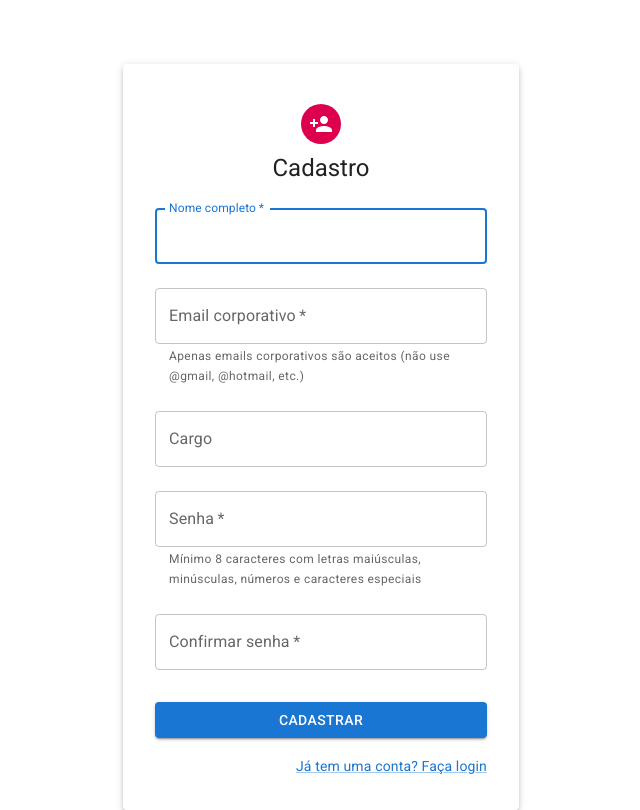
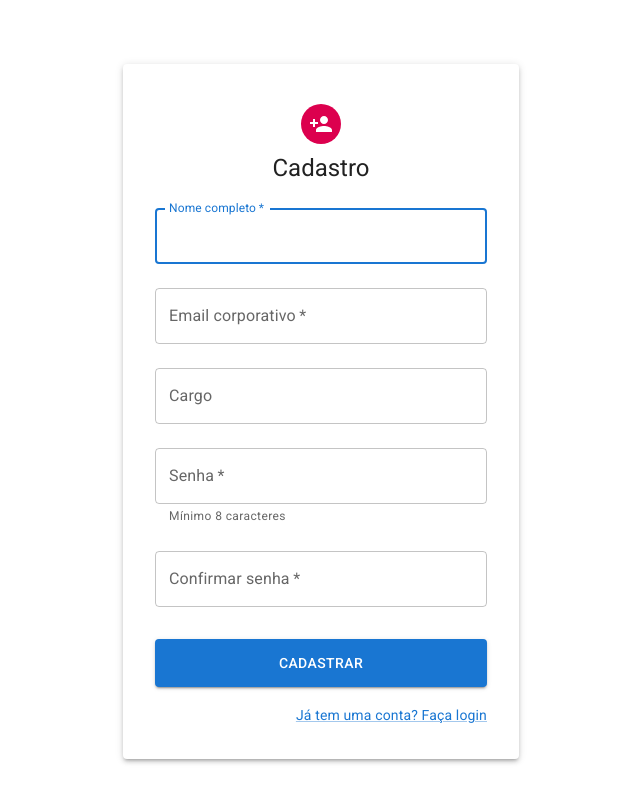
Before and after one commit to RiqueAlvess/vitalis, a React (Create React App) app in the folder vitalis-care/frontend/: page /register in a window 1280 px wide. Shown: the whole page, without its empty margins (319-959 px from the left). Built offline with nearby package versions, Linux system fonts and the light colour scheme.

Commit message:
Update Register.js

```diff
--- a/vitalis-care/frontend/src/pages/Register.js
+++ b/vitalis-care/frontend/src/pages/Register.js
@@ -14,7 +14,7 @@ import {
 } from '@mui/material';
 import { PersonAdd as PersonAddIcon } from '@mui/icons-material';
 import { Link as RouterLink, useNavigate } from 'react-router-dom';
-import axios from 'axios';
+import { authService } from '../services/api';
 
 function Register({ setIsAuthenticated, setUser }) {
   const [formData, setFormData] = useState({
@@ -22,7 +22,7 @@ function Register({ setIsAuthenticated, setUser }) {
     email: '',
     senha: '',
     confirmSenha: '',
-    cargo: '',
+    cargo: ''
   });
   const [error, setError] = useState('');
   const [loading, setLoading] = useState(false);
@@ -30,105 +30,66 @@ function Register({ setIsAuthenticated, setUser }) {
 
   const { nome, email, senha, confirmSenha, cargo } = formData;
 
-  const onChange = (e) => {
+  const handleChange = (e) => {
     setFormData({ ...formData, [e.target.name]: e.target.value });
   };
 
-  // Validação de senha com suporte a pontos
-  const isValidPassword = (password) => {
-    // Pelo menos 8 caracteres, 1 letra maiúscula, 1 minúscula, 1 número e 1 caractere especial (incluindo .)
-    const regex = /^(?=.*[a-z])(?=.*[A-Z])(?=.*\d)(?=.*[^\da-zA-Z]).{8,}$/;
-    return regex.test(password);
-  };
+  const handleSubmit = async (e) => {
+    e.preventDefault();
 
-  const onSubmit = async (e) => {
-    e.preventDefault();
-    setError('');
-
-    // Validar campos
+    // Validações básicas
     if (!nome || !email || !senha || !confirmSenha) {
       setError('Preencha todos os campos obrigatórios');
       return;
     }
 
-    // Verificar senhas
     if (senha !== confirmSenha) {
       setError('As senhas não conferem');
       return;
     }
 
-    // Validar formato de senha
-    if (!isValidPassword(senha)) {
-      setError('A senha deve ter no mínimo 8 caracteres, incluindo letras maiúsculas, minúsculas, números e ao menos um caractere especial');
+    // Pelo menos 8 caracteres
+    if (senha.length < 8) {
+      setError('A senha deve ter no mínimo 8 caracteres');
       return;
     }
 
     setLoading(true);
+    setError('');
 
-    try {
-      const res = await axios.post('/api/auth/register', {
+    const result = await authService.register({
       nome,
       email,
       senha,
       cargo
     });
 
-      if (res.data && res.data.token) {
-        // Salvar token
-        localStorage.setItem('token', res.data.token);
-
-        // Configurar cabeçalho para requisições futuras
-        axios.defaults.headers.common['Authorization'] = `Bearer ${res.data.token}`;
-
-        // Atualizar estado
-        setUser(res.data.user);
+    if (result.success) {
+      setUser(result.user);
       setIsAuthenticated(true);
-
-        // Redirecionar
       navigate('/');
     } else {
-        setError('Resposta inválida do servidor');
+      setError(result.message);
     }
-    } catch (err) {
-      console.error('Erro ao registrar:', err);
-      setError(err.response?.data?.message || 'Erro ao registrar. Tente novamente.');
-    } finally {
+
     setLoading(false);
-    }
   };
 
   return (
     <Container component="main" maxWidth="xs">
-      <Box
-        sx={{
-          marginTop: 8,
-          display: 'flex',
-          flexDirection: 'column',
-          alignItems: 'center',
-        }}
-      >
-        <Paper
-          elevation={3}
-          sx={{
-            padding: 4,
-            width: '100%',
-            display: 'flex',
-            flexDirection: 'column',
-            alignItems: 'center',
-          }}
-        >
+      <Box sx={{ mt: 8, display: 'flex', flexDirection: 'column', alignItems: 'center' }}>
+        <Paper sx={{ p: 4, width: '100%', display: 'flex', flexDirection: 'column', alignItems: 'center' }} elevation={3}>
           <Avatar sx={{ m: 1, bgcolor: 'secondary.main' }}>
             <PersonAddIcon />
           </Avatar>
-          <Typography component="h1" variant="h5">
-            Cadastro
-          </Typography>
-          <Box component="form" onSubmit={onSubmit} noValidate sx={{ mt: 1, width: '100%' }}>
+
+          <Typography component="h1" variant="h5">Cadastro</Typography>
+
+          <Box component="form" onSubmit={handleSubmit} noValidate sx={{ mt: 1, width: '100%' }}>
             {error && (
-              <Alert severity="error" sx={{ mb: 2 }}>
-                {error}
-              </Alert>
+              <Alert severity="error" sx={{ mb: 2 }}>{error}</Alert>
             )}
+
             <TextField
               margin="normal"
               required
@@ -137,10 +98,11 @@ function Register({ setIsAuthenticated, setUser }) {
               label="Nome completo"
               name="nome"
               autoComplete="name"
+              value={nome}
+              onChange={handleChange}
               autoFocus
-              value={nome}
-              onChange={onChange}
             />
+
             <TextField
               margin="normal"
               required
@@ -150,9 +112,9 @@ function Register({ setIsAuthenticated, setUser }) {
               name="email"
               autoComplete="email"
               value={email}
-              onChange={onChange}
-              helperText="Apenas emails corporativos são aceitos (não use @gmail, @hotmail, etc.)"
+              onChange={handleChange}
             />
+
             <TextField
               margin="normal"
               fullWidth
@@ -161,8 +123,9 @@ function Register({ setIsAuthenticated, setUser }) {
               name="cargo"
               autoComplete="organization-title"
               value={cargo}
-              onChange={onChange}
+              onChange={handleChange}
             />
+
             <TextField
               margin="normal"
               required
@@ -173,9 +136,10 @@ function Register({ setIsAuthenticated, setUser }) {
               id="senha"
               autoComplete="new-password"
               value={senha}
-              onChange={onChange}
-              helperText="Mínimo 8 caracteres com letras maiúsculas, minúsculas, números e caracteres especiais"
+              onChange={handleChange}
+              helperText="Mínimo 8 caracteres"
             />
+
             <TextField
               margin="normal"
               required
@@ -186,31 +150,19 @@ function Register({ setIsAuthenticated, setUser }) {
               id="confirmSenha"
               autoComplete="new-password"
               value={confirmSenha}
-              onChange={onChange}
+              onChange={handleChange}
             />
+
             <Button
               type="submit"
               fullWidth
               variant="contained"
-              sx={{ mt: 3, mb: 2, position: 'relative' }}
+              sx={{ mt: 3, mb: 2, height: 48 }}
               disabled={loading}
             >
-              {loading ? (
-                <>
-                  <CircularProgress
-                    size={24}
-                    sx={{
-                      position: 'absolute',
-                      top: '50%',
-                      left: '50%',
-                      marginTop: '-12px',
-                      marginLeft: '-12px',
-                    }}
-                  />
-                  Registrando...
-                </>
-              ) : 'Cadastrar'}
+              {loading ? <CircularProgress size={24} /> : 'Cadastrar'}
             </Button>
+
             <Grid container justifyContent="flex-end">
               <Grid item>
                 <Link component={RouterLink} to="/login" variant="body2">
```
Lines whose indentation alone changed are shown as unchanged.
